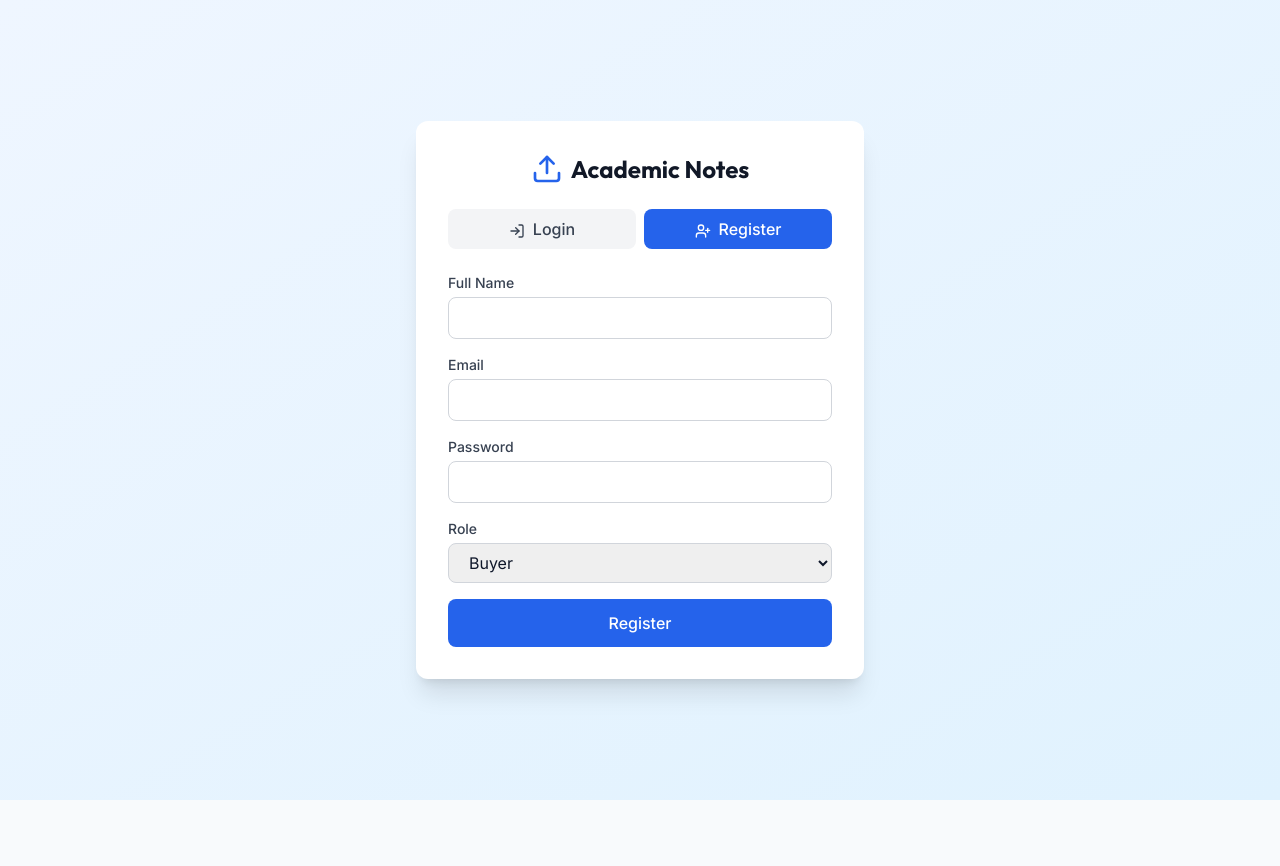
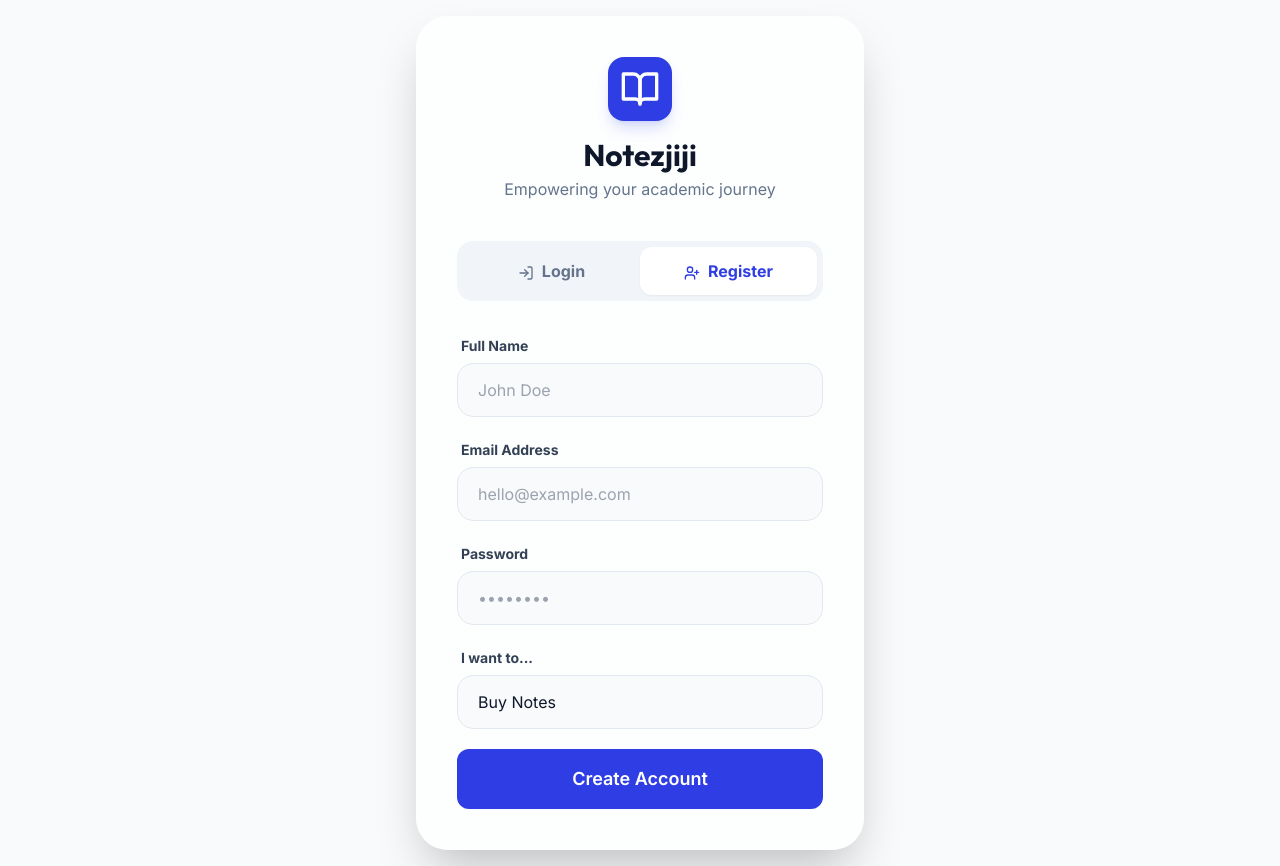
Before and after one commit to nyunja/notezjiji, a React (Vite) app: page / in a window 1280 px wide. Both pictures are taken after a click on the button "Register". Before the commit the page ends 800 px from the top, so only its background shows below. Built offline with nearby package versions, Linux system fonts and the light colour scheme; no server answers.

Commit message:
refactor: implement premium app shell and modernized authentication UI

```diff
--- a/src/App.tsx
+++ b/src/App.tsx
@@ -1,6 +1,6 @@
 import { useState, useEffect } from 'react';
 import { useAuth } from './contexts/AuthContext';
-import { LogIn, UserPlus, LogOut, Upload, ShoppingCart, FileText, DollarSign, Home, Shield, CheckSquare, Wallet, User as UserIcon, Users } from 'lucide-react';
+import { LogIn, UserPlus, Upload, BookOpen, ShoppingCart } from 'lucide-react';
 import Marketplace from './components/Marketplace';
 import UploadForm from './components/UploadForm';
 import PurchaseHistory from './components/PurchaseHistory';
@@ -11,14 +11,18 @@ import AdminItemApproval from './components/AdminItemApproval';
 import AdminPayoutApproval from './components/AdminPayoutApproval';
 import AdminUserManagement from './components/AdminUserManagement';
 import UserProfile from './components/UserProfile';
-import NotificationCenter from './components/NotificationCenter';
+import Sidebar from './components/Sidebar';
+import DashboardHeader from './components/DashboardHeader';
+import AnimatedPage from './components/AnimatedPage';
+import { AnimatePresence } from 'framer-motion';
 import { paymentAPI } from './lib/api';
+
 import { getErrorMessage } from './lib/errorUtils';
 
 type View = 'home' | 'marketplace' | 'upload' | 'purchases' | 'dashboard' | 'payment-callback' | 'admin-dashboard' | 'admin-items' | 'admin-payouts' | 'admin-users' | 'profile';
 
 function App() {
-  const { user, loading, login, register, logout } = useAuth();
+  const { user, loading, login, register } = useAuth();
   const [isLogin, setIsLogin] = useState(true);
   const [email, setEmail] = useState('');
   const [password, setPassword] = useState('');
@@ -27,6 +31,7 @@ function App() {
   const [error, setError] = useState('');
   const [success, setSuccess] = useState('');
   const [currentView, setCurrentView] = useState<View>('home');
+  const [isSidebarOpen, setIsSidebarOpen] = useState(true);
 
   useEffect(() => {
     const urlParams = new URLSearchParams(window.location.search);
@@ -44,22 +49,13 @@ function App() {
       if (isLogin) {
         await login(email, password);
         setSuccess('Login successful!');
+        setCurrentView('home');
       } else {
         await register(email, password, fullName, role);
         setSuccess('Registration successful!');
       }
     } catch (err: unknown) {
       setError(getErrorMessage(err, 'An error occurred'));
-    }
-  };
-
-  const handleLogout = async () => {
-    try {
-      await logout();
-      setSuccess('Logged out successfully');
-      setCurrentView('home');
-    } catch {
-      setError('Logout failed');
     }
   };
 
@@ -75,212 +71,81 @@ function App() {
 
   if (loading) {
     return (
-      <div className="min-h-screen bg-gradient-to-br from-blue-50 to-sky-100 flex items-center justify-center">
-        <div className="text-xl text-gray-700">Loading...</div>
+      <div className="min-h-screen bg-slate-50 dark:bg-[#0A0C10] flex items-center justify-center">
+        <div className="relative">
+          <div className="w-12 h-12 border-4 border-indigo-600 border-t-transparent rounded-full animate-spin"></div>
+          <div className="absolute inset-0 flex items-center justify-center">
+            <div className="w-2 h-2 bg-indigo-600 rounded-full animate-pulse"></div>
+          </div>
+        </div>
       </div>
     );
   }
 
   if (user) {
     return (
-      <div className="min-h-screen bg-gradient-to-br from-blue-50 to-sky-100">
-        <nav className="bg-white shadow-sm">
-          <div className="max-w-7xl mx-auto px-4 sm:px-6 lg:px-8">
-            <div className="flex justify-between h-16 items-center">
-              <div className="flex items-center space-x-2">
-                <Upload className="w-6 h-6 text-blue-600" />
-                <h1 className="text-xl font-bold text-gray-900">Academic Notes</h1>
-              </div>
-              <div className="flex items-center space-x-6">
-                <button
-                  onClick={() => setCurrentView('home')}
-                  className={`flex items-center space-x-1 px-3 py-2 rounded-lg transition ${
-                    currentView === 'home'
-                      ? 'bg-blue-100 text-blue-700'
-                      : 'text-gray-600 hover:bg-gray-100'
-                  }`}
-                >
-                  <Home className="w-4 h-4" />
-                  <span>Home</span>
-                </button>
+      <div className="min-h-screen flex bg-slate-50 dark:bg-[#0A0C10]">
+        <Sidebar
+          currentView={currentView}
+          setCurrentView={setCurrentView}
+          isOpen={isSidebarOpen}
+          setIsOpen={setIsSidebarOpen}
+        />
+
+        <div className={`flex-1 flex flex-col transition-all duration-500 ${isSidebarOpen ? 'ml-64' : 'ml-20'}`}>
+          <DashboardHeader />
+
+          <main className="p-8 overflow-y-auto max-h-[calc(100vh-80px)] no-scrollbar">
+            <AnimatePresence mode="wait">
+              <AnimatedPage key={currentView}>
+                {currentView === 'home' && (
+                  <div className="premium-card p-10 max-w-4xl mx-auto overflow-visible relative">
+                    <div className="absolute -top-10 -right-10 w-40 h-40 bg-indigo-500/10 rounded-full blur-3xl"></div>
+                    <div className="absolute -bottom-10 -left-10 w-40 h-40 bg-violet-500/10 rounded-full blur-3xl"></div>
+
+                    <h2 className="text-4xl font-bold text-slate-900 dark:text-slate-100 mb-4">
+                      Welcome back, <span className="text-indigo-600 dark:text-indigo-400">{user.full_name}</span>!
+                    </h2>
+                    <p className="text-lg text-slate-600 dark:text-slate-400 mb-10 max-w-2xl">
+                      You're in the right place to level up your academics. Explore premium notes or share your own knowledge with the community.
+                    </p>
+
+                    <div className="grid md:grid-cols-2 gap-8">
                       <button
                         onClick={() => setCurrentView('marketplace')}
-                  className={`flex items-center space-x-1 px-3 py-2 rounded-lg transition ${
-                    currentView === 'marketplace'
-                      ? 'bg-blue-100 text-blue-700'
-                      : 'text-gray-600 hover:bg-gray-100'
-                  }`}
+                        className="group premium-card p-8 text-left hover:border-indigo-500/50 bg-gradient-to-br from-white to-indigo-50/30 dark:from-slate-900/40 dark:to-indigo-900/10"
                       >
-                  <ShoppingCart className="w-4 h-4" />
-                  <span>Marketplace</span>
-                </button>
-                {user.role === 'uploader' && (
-                  <>
-                    <button
-                      onClick={() => setCurrentView('upload')}
-                      className={`flex items-center space-x-1 px-3 py-2 rounded-lg transition ${
-                        currentView === 'upload'
-                          ? 'bg-blue-100 text-blue-700'
-                          : 'text-gray-600 hover:bg-gray-100'
-                      }`}
-                    >
-                      <Upload className="w-4 h-4" />
-                      <span>Upload</span>
-                    </button>
-                    <button
-                      onClick={() => setCurrentView('dashboard')}
-                      className={`flex items-center space-x-1 px-3 py-2 rounded-lg transition ${
-                        currentView === 'dashboard'
-                          ? 'bg-blue-100 text-blue-700'
-                          : 'text-gray-600 hover:bg-gray-100'
-                      }`}
-                    >
-                      <DollarSign className="w-4 h-4" />
-                      <span>Dashboard</span>
-                    </button>
-                  </>
-                )}
-                {user.role === 'admin' && (
-                  <>
-                    <button
-                      onClick={() => setCurrentView('admin-dashboard')}
-                      className={`flex items-center space-x-1 px-3 py-2 rounded-lg transition ${
-                        currentView === 'admin-dashboard'
-                          ? 'bg-red-100 text-red-700'
-                          : 'text-gray-600 hover:bg-gray-100'
-                      }`}
-                    >
-                      <Shield className="w-4 h-4" />
-                      <span>Admin</span>
-                    </button>
-                    <button
-                      onClick={() => setCurrentView('admin-items')}
-                      className={`flex items-center space-x-1 px-3 py-2 rounded-lg transition ${
-                        currentView === 'admin-items'
-                          ? 'bg-red-100 text-red-700'
-                          : 'text-gray-600 hover:bg-gray-100'
-                      }`}
-                    >
-                      <CheckSquare className="w-4 h-4" />
-                      <span>Items</span>
-                    </button>
-                    <button
-                      onClick={() => setCurrentView('admin-payouts')}
-                      className={`flex items-center space-x-1 px-3 py-2 rounded-lg transition ${
-                        currentView === 'admin-payouts'
-                          ? 'bg-red-100 text-red-700'
-                          : 'text-gray-600 hover:bg-gray-100'
-                      }`}
-                    >
-                      <Wallet className="w-4 h-4" />
-                      <span>Payouts</span>
-                    </button>
-                    <button
-                      onClick={() => setCurrentView('admin-users')}
-                      className={`flex items-center space-x-1 px-3 py-2 rounded-lg transition ${
-                        currentView === 'admin-users'
-                          ? 'bg-red-100 text-red-700'
-                          : 'text-gray-600 hover:bg-gray-100'
-                      }`}
-                    >
-                      <Users className="w-4 h-4" />
-                      <span>Users</span>
-                    </button>
-                  </>
-                )}
-                <button
-                  onClick={() => setCurrentView('purchases')}
-                  className={`flex items-center space-x-1 px-3 py-2 rounded-lg transition ${
-                    currentView === 'purchases'
-                      ? 'bg-blue-100 text-blue-700'
-                      : 'text-gray-600 hover:bg-gray-100'
-                  }`}
-                >
-                  <FileText className="w-4 h-4" />
-                  <span>Purchases</span>
-                </button>
-                <div className="flex items-center space-x-3 border-l pl-4">
-                  <NotificationCenter />
-                  <button
-                    onClick={() => setCurrentView('profile')}
-                    className={`p-2 rounded-lg transition ${
-                      currentView === 'profile'
-                        ? 'bg-blue-100 text-blue-700'
-                        : 'text-gray-600 hover:bg-gray-100'
-                    }`}
-                    title="Profile"
-                  >
-                    <UserIcon className="w-5 h-5" />
-                  </button>
-                  <div className="flex items-center space-x-2">
-                    <span className="text-sm text-gray-600">{user.email}</span>
-                    <span className="px-3 py-1 bg-blue-100 text-blue-800 rounded-full text-xs font-medium">
-                      {user.role}
-                    </span>
+                        <div className="w-14 h-14 bg-indigo-600 rounded-2xl flex items-center justify-center mb-6 shadow-lg shadow-indigo-500/30 group-hover:scale-110 transition-transform">
+                          <BookOpen className="w-8 h-8 text-white" />
                         </div>
-                  <button
-                    onClick={handleLogout}
-                    className="flex items-center space-x-1 px-4 py-2 bg-red-600 text-white rounded-lg hover:bg-red-700 transition"
-                  >
-                    <LogOut className="w-4 h-4" />
-                    <span>Logout</span>
-                  </button>
-                </div>
-              </div>
-            </div>
-          </div>
-        </nav>
-
-        <div className="max-w-7xl mx-auto px-4 sm:px-6 lg:px-8 py-12">
-          {currentView === 'home' && (
-            <div className="bg-white rounded-lg shadow-md p-8">
-              <h2 className="text-2xl font-bold text-gray-900 mb-4">Welcome, {user.full_name}!</h2>
-              <p className="text-gray-600 mb-6">
-                You're logged in as a <strong>{user.role}</strong>. Explore the marketplace or manage your content.
-              </p>
-
-              <div className="grid md:grid-cols-2 gap-6">
-                <button
-                  onClick={() => setCurrentView('marketplace')}
-                  className="border border-gray-200 rounded-lg p-6 text-left hover:border-blue-300 hover:shadow-md transition"
-                >
-                  <div className="flex items-center space-x-2 mb-3">
-                    <ShoppingCart className="w-5 h-5 text-green-600" />
-                    <h3 className="font-semibold text-gray-900">Browse Marketplace</h3>
-                  </div>
-                  <p className="text-sm text-gray-600">Find and purchase quality academic materials</p>
+                        <h3 className="text-xl font-bold text-slate-900 dark:text-slate-100 mb-2">Explore Marketplace</h3>
+                        <p className="text-slate-600 dark:text-slate-400">Discover hand-crafted academic materials from top students.</p>
                       </button>
 
                       {user.role === 'uploader' ? (
                         <button
                           onClick={() => setCurrentView('upload')}
-                    className="border border-gray-200 rounded-lg p-6 text-left hover:border-blue-300 hover:shadow-md transition"
+                          className="group premium-card p-8 text-left hover:border-violet-500/50 bg-gradient-to-br from-white to-violet-50/30 dark:from-slate-900/40 dark:to-violet-900/10"
                         >
-                    <div className="flex items-center space-x-2 mb-3">
-                      <Upload className="w-5 h-5 text-blue-600" />
-                      <h3 className="font-semibold text-gray-900">Upload Notes</h3>
+                          <div className="w-14 h-14 bg-violet-600 rounded-2xl flex items-center justify-center mb-6 shadow-lg shadow-violet-500/30 group-hover:scale-110 transition-transform">
+                            <Upload className="w-8 h-8 text-white" />
                           </div>
-                    <p className="text-sm text-gray-600">Share your academic notes with other students</p>
+                          <h3 className="text-xl font-bold text-slate-900 dark:text-slate-100 mb-2">Upload Your Work</h3>
+                          <p className="text-slate-600 dark:text-slate-400">Share your expertise and start earning from your notes.</p>
                         </button>
                       ) : (
                         <button
                           onClick={() => setCurrentView('purchases')}
-                    className="border border-gray-200 rounded-lg p-6 text-left hover:border-blue-300 hover:shadow-md transition"
+                          className="group premium-card p-8 text-left hover:border-emerald-500/50 bg-gradient-to-br from-white to-emerald-50/30 dark:from-slate-900/40 dark:to-emerald-900/10"
                         >
-                    <div className="flex items-center space-x-2 mb-3">
-                      <FileText className="w-5 h-5 text-sky-600" />
-                      <h3 className="font-semibold text-gray-900">My Purchases</h3>
+                          <div className="w-14 h-14 bg-emerald-600 rounded-2xl flex items-center justify-center mb-6 shadow-lg shadow-emerald-500/30 group-hover:scale-110 transition-transform">
+                            <ShoppingCart className="w-8 h-8 text-white" />
                           </div>
-                    <p className="text-sm text-gray-600">View and download your purchased materials</p>
+                          <h3 className="text-xl font-bold text-slate-900 dark:text-slate-100 mb-2">My Library</h3>
+                          <p className="text-slate-600 dark:text-slate-400">Access and manage all your purchased materials in one place.</p>
                         </button>
                       )}
                     </div>
-
-              {success && (
-                <div className="mt-6 p-4 bg-green-50 border border-green-200 rounded-lg text-green-700">
-                  {success}
-                </div>
-              )}
                   </div>
                 )}
 
@@ -298,27 +163,34 @@ function App() {
                 {currentView === 'admin-payouts' && user.role === 'admin' && <AdminPayoutApproval />}
                 {currentView === 'admin-users' && user.role === 'admin' && <AdminUserManagement />}
                 {currentView === 'profile' && <UserProfile />}
+              </AnimatedPage>
+            </AnimatePresence>
+          </main>
+
         </div>
       </div>
     );
   }
 
   return (
-    <div className="min-h-screen bg-gradient-to-br from-blue-50 to-sky-100 flex items-center justify-center p-4">
-      <div className="max-w-md w-full">
-        <div className="bg-white rounded-xl shadow-xl p-8">
-          <div className="flex items-center justify-center space-x-2 mb-6">
-            <Upload className="w-8 h-8 text-blue-600" />
-            <h1 className="text-2xl font-bold text-gray-900">Academic Notes</h1>
+    <div className="min-h-screen bg-slate-50 dark:bg-[#0A0C10] flex items-center justify-center p-4">
+      <div className="max-w-md w-full animate-slide-up">
+        <div className="glass rounded-[2rem] shadow-2xl p-10 border-white/40">
+          <div className="flex flex-col items-center justify-center mb-10">
+            <div className="w-16 h-16 bg-indigo-600 rounded-2xl flex items-center justify-center mb-4 shadow-lg shadow-indigo-500/20">
+              <BookOpen className="w-10 h-10 text-white" />
+            </div>
+            <h1 className="text-3xl font-bold text-slate-900 dark:text-slate-100">Notezjiji</h1>
+            <p className="text-slate-500 dark:text-slate-400 mt-1">Empowering your academic journey</p>
           </div>
 
-          <div className="flex space-x-2 mb-6">
+          <div className="flex p-1.5 bg-slate-100 dark:bg-slate-800/50 rounded-2xl mb-8">
             <button
               onClick={() => setIsLogin(true)}
-              className={`flex-1 py-2 px-4 rounded-lg font-medium transition ${
+              className={`flex-1 py-3 px-4 rounded-xl font-bold transition-all duration-300 ${
                 isLogin
-                  ? 'bg-blue-600 text-white'
-                  : 'bg-gray-100 text-gray-700 hover:bg-gray-200'
+                  ? 'bg-white dark:bg-slate-700 text-indigo-600 shadow-sm'
+                  : 'text-slate-500 hover:text-slate-700 dark:text-slate-400'
               }`}
             >
               <LogIn className="w-4 h-4 inline mr-2" />
@@ -326,10 +198,10 @@ function App() {
             </button>
             <button
               onClick={() => setIsLogin(false)}
-              className={`flex-1 py-2 px-4 rounded-lg font-medium transition ${
+              className={`flex-1 py-3 px-4 rounded-xl font-bold transition-all duration-300 ${
                 !isLogin
-                  ? 'bg-blue-600 text-white'
-                  : 'bg-gray-100 text-gray-700 hover:bg-gray-200'
+                  ? 'bg-white dark:bg-slate-700 text-indigo-600 shadow-sm'
+                  : 'text-slate-500 hover:text-slate-700 dark:text-slate-400'
               }`}
             >
               <UserPlus className="w-4 h-4 inline mr-2" />
@@ -337,81 +209,84 @@ function App() {
             </button>
           </div>
 
-          <form onSubmit={handleSubmit} className="space-y-4">
+          <form onSubmit={handleSubmit} className="space-y-5">
             {!isLogin && (
-              <div>
-                <label className="block text-sm font-medium text-gray-700 mb-1">
+              <div className="space-y-1.5">
+                <label className="text-sm font-bold text-slate-700 dark:text-slate-300 ml-1">
                   Full Name
                 </label>
                 <input
                   type="text"
                   value={fullName}
                   onChange={(e) => setFullName(e.target.value)}
-                  className="w-full px-4 py-2 border border-gray-300 rounded-lg focus:ring-2 focus:ring-blue-500 focus:border-transparent"
+                  placeholder="John Doe"
+                  className="w-full px-5 py-3.5 bg-slate-50 dark:bg-slate-900/50 border border-slate-200 dark:border-slate-800 rounded-2xl focus:ring-2 focus:ring-indigo-500/20 focus:border-indigo-500 outline-none transition-all dark:text-white"
                   required={!isLogin}
                 />
               </div>
             )}
 
-            <div>
-              <label className="block text-sm font-medium text-gray-700 mb-1">
-                Email
+            <div className="space-y-1.5">
+              <label className="text-sm font-bold text-slate-700 dark:text-slate-300 ml-1">
+                Email Address
               </label>
               <input
                 type="email"
                 value={email}
                 onChange={(e) => setEmail(e.target.value)}
-                className="w-full px-4 py-2 border border-gray-300 rounded-lg focus:ring-2 focus:ring-blue-500 focus:border-transparent"
+                placeholder="hello@example.com"
+                className="w-full px-5 py-3.5 bg-slate-50 dark:bg-slate-900/50 border border-slate-200 dark:border-slate-800 rounded-2xl focus:ring-2 focus:ring-indigo-500/20 focus:border-indigo-500 outline-none transition-all dark:text-white"
                 required
               />
             </div>
 
-            <div>
-              <label className="block text-sm font-medium text-gray-700 mb-1">
+            <div className="space-y-1.5">
+              <label className="text-sm font-bold text-slate-700 dark:text-slate-300 ml-1">
                 Password
               </label>
               <input
                 type="password"
                 value={password}
                 onChange={(e) => setPassword(e.target.value)}
-                className="w-full px-4 py-2 border border-gray-300 rounded-lg focus:ring-2 focus:ring-blue-500 focus:border-transparent"
+                placeholder="••••••••"
+                className="w-full px-5 py-3.5 bg-slate-50 dark:bg-slate-900/50 border border-slate-200 dark:border-slate-800 rounded-2xl focus:ring-2 focus:ring-indigo-500/20 focus:border-indigo-500 outline-none transition-all dark:text-white"
                 required
               />
             </div>
 
             {!isLogin && (
-              <div>
-                <label className="block text-sm font-medium text-gray-700 mb-1">
-                  Role
+              <div className="space-y-1.5">
+                <label className="text-sm font-bold text-slate-700 dark:text-slate-300 ml-1">
+                  I want to...
                 </label>
                 <select
                   value={role}
                   onChange={(e) => setRole(e.target.value)}
-                  className="w-full px-4 py-2 border border-gray-300 rounded-lg focus:ring-2 focus:ring-blue-500 focus:border-transparent"
+                  className="w-full px-5 py-3.5 bg-slate-50 dark:bg-slate-900/50 border border-slate-200 dark:border-slate-800 rounded-2xl focus:ring-2 focus:ring-indigo-500/20 focus:border-indigo-500 outline-none transition-all dark:text-white appearance-none"
                 >
-                  <option value="buyer">Buyer</option>
-                  <option value="uploader">Uploader</option>
+                  <option value="buyer">Buy Notes</option>
+                  <option value="uploader">Upload & Earn</option>
                 </select>
               </div>
             )}
 
             {error && (
-              <div className="p-3 bg-red-50 border border-red-200 rounded-lg text-red-700 text-sm">
+              <div className="p-4 bg-rose-50 dark:bg-rose-500/10 border border-rose-200 dark:border-rose-500/20 rounded-2xl text-rose-600 dark:text-rose-400 text-sm font-medium animate-shake">
                 {error}
               </div>
             )}
 
             {success && (
-              <div className="p-3 bg-green-50 border border-green-200 rounded-lg text-green-700 text-sm">
+              <div className="p-4 bg-emerald-50 dark:bg-emerald-500/10 border border-emerald-200 dark:border-emerald-500/20 rounded-2xl text-emerald-600 dark:text-emerald-400 text-sm font-medium">
                 {success}
               </div>
             )}
 
             <button
               type="submit"
-              className="w-full py-3 px-4 bg-blue-600 text-white rounded-lg font-medium hover:bg-blue-700 transition"
+              className="btn-premium w-full py-4 text-lg"
             >
-              {isLogin ? 'Login' : 'Register'}
+              {isLogin ? 'Sign In' : 'Create Account'}
             </button>
           </form>
         </div>
```
Lines whose indentation alone changed are shown as unchanged.
